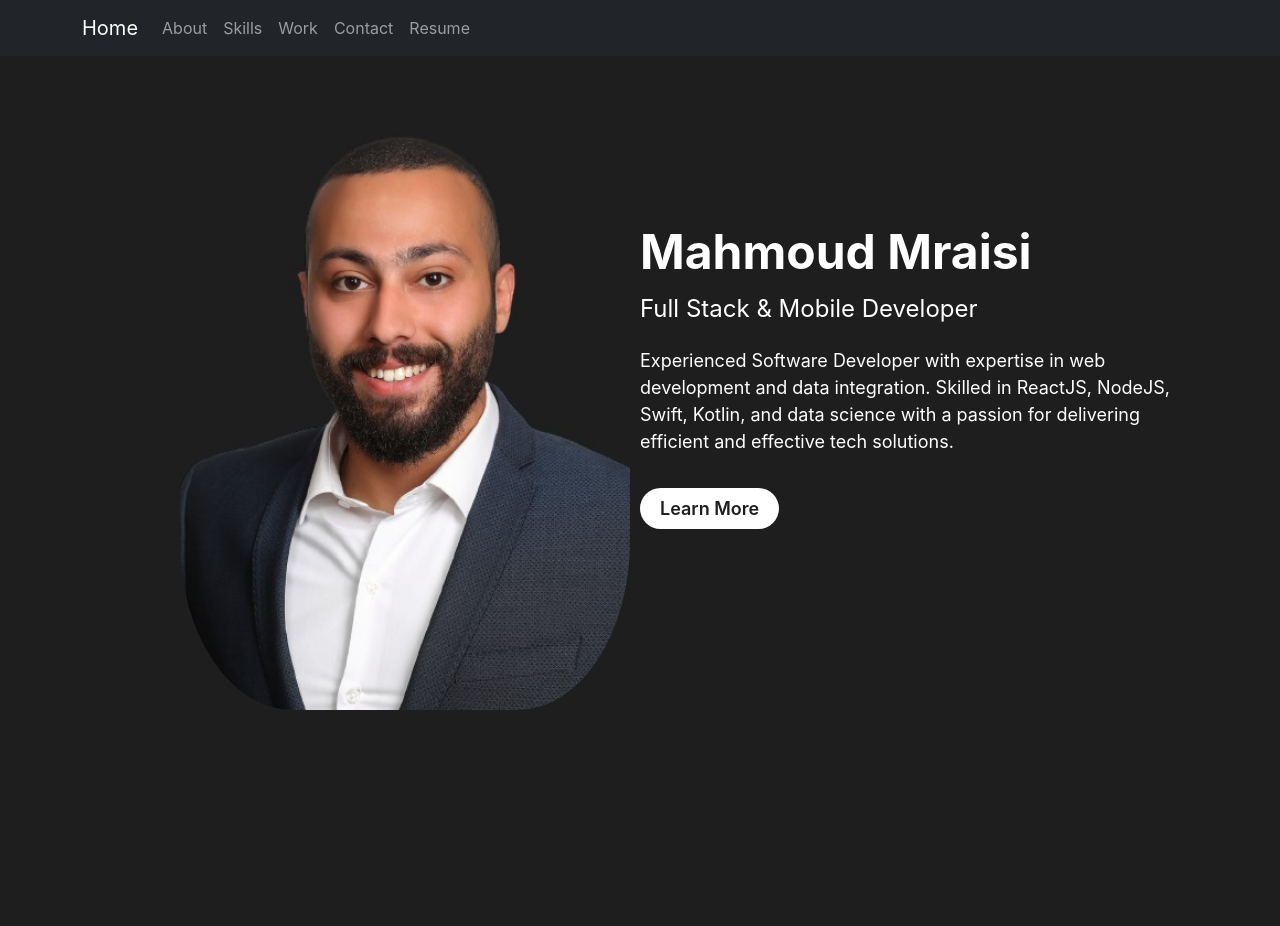
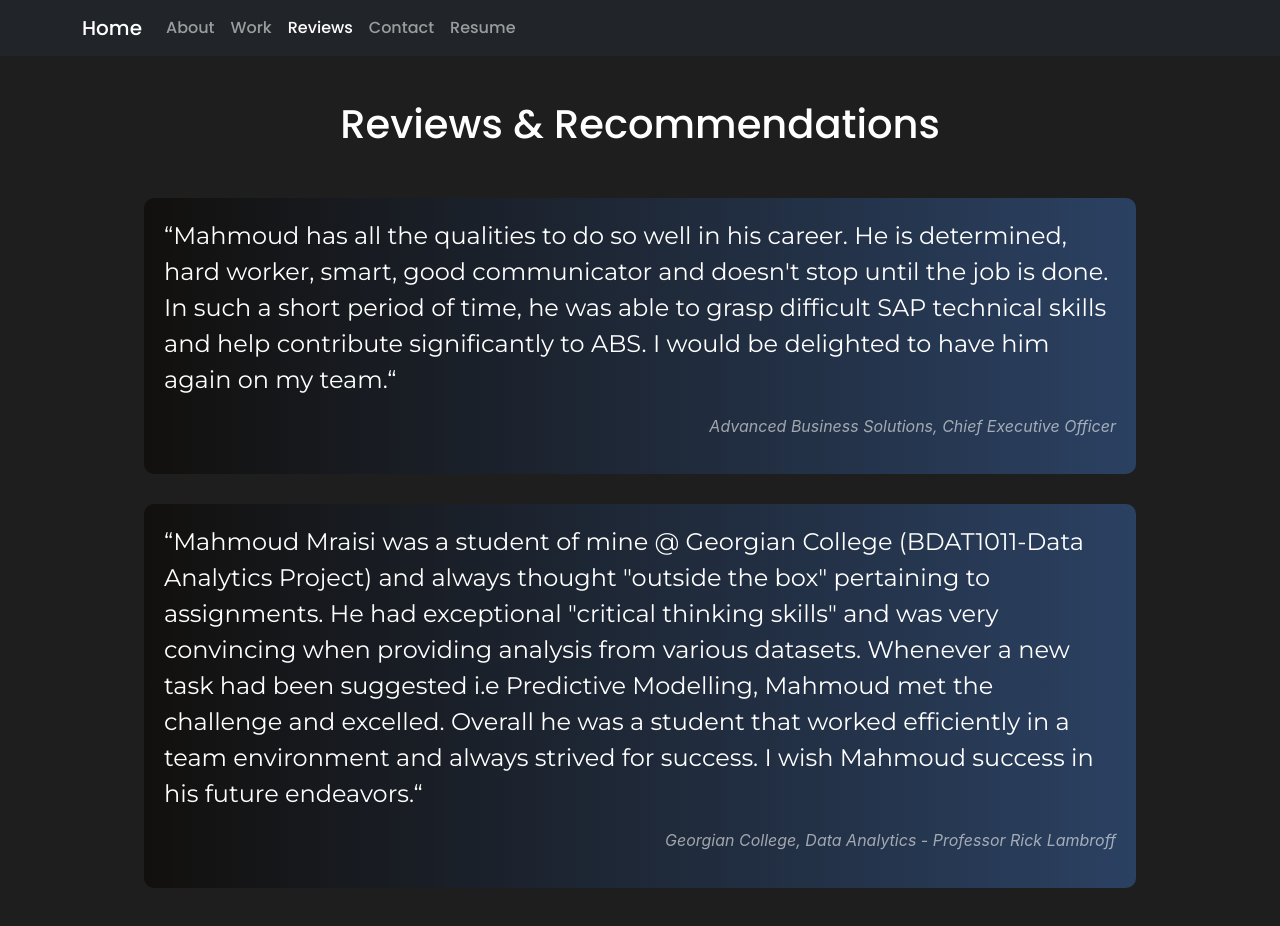
Before and after one commit to m-mraisi/mahmoud_mraisi_portfolio, a React (Create React App) app: page /reviews in a window 1280 px wide. Before the commit this address led to /. Shown: the top 926 px of the page. Before the commit the page ends 800 px from the top, so only its background shows below. Built offline with nearby package versions, Linux system fonts and the light colour scheme.

Commit message:
added the Reviews Page

```diff
--- a/src/App.js
+++ b/src/App.js
@@ -6,10 +6,15 @@ import Layout from "./components/layout/Layout";
 import Skills from "./components/Skills";
 import Work from "./components/Work";
 import Contact from "./components/Contact";
+import Reviews from "./components/Reviews";
 
 function App() {
   return (
     <Layout>
+      <style>
+        @import
+        url('https://fonts.googleapis.com/css2?family=Montserrat&family=Poppins:wght@500&display=swap');
+      </style>
       <Switch>
         <Route path="/" exact>
           <Hero />
@@ -23,6 +28,9 @@ function App() {
         <Route path="/work">
           <Work />
         </Route>
+        <Route path="/reviews">
+          <Reviews />
+        </Route>
         <Route path="/contact">
           <Contact />
         </Route>
--- a/src/components/About.css
+++ b/src/components/About.css
@@ -25,6 +25,7 @@
   font-size: 48px;
   font-weight: 700;
   margin-bottom: 10px;
+  font-family: 'Poppins', sans-serif;
 }
 
 .about-page-subheader {
@@ -33,6 +34,7 @@
   margin-bottom: 20px;
   color: #819dc4;
   width: 85vw;
+  font-family: 'Montserrat', sans-serif;
 }
 
 .about-page-description {
@@ -41,6 +43,7 @@
   line-height: 1.5;
   margin-bottom: 40px;
   text-align:justify;
+  font-family: 'Montserrat', sans-serif;
 }
 
 .about-page-button {
--- a/src/components/Contact.css
+++ b/src/components/Contact.css
@@ -6,7 +6,19 @@
     font-family: Arial, Helvetica, sans-serif;
     height: 100%;
     margin-top: 30px;
+    animation: slide-down 600ms ease-out forwards;
   }
+
+  @keyframes slide-down {
+      from {
+        opacity: 0;
+        transform: translateY(-3rem);
+      }
+      to {
+        opacity: 1;
+        transform: translateY(0);
+      }
+    }
 
 
 
@@ -20,12 +32,14 @@
   color: white;
   font-weight: bold;
     margin-bottom: 50px;
+    font-family: 'Poppins', sans-serif;
   }
 
   .page-sub-title {
-    font-size: 26px;
+    font-size: 20px;
     margin-bottom: 50px;
     margin-top: 20px;
+    font-family: 'Montserrat', sans-serif;
   }
 
   .contact-form {
--- a/src/components/HeroPage.css
+++ b/src/components/HeroPage.css
@@ -29,12 +29,16 @@
   font-size: 48px;
   font-weight: 700;
   margin-bottom: 10px;
+  font-family: 'Poppins', sans-serif;
+
 }
 
 .hero-page-subheader {
   font-size: 24px;
   font-weight: 400;
   margin-bottom: 20px;
+  font-family: 'Montserrat', sans-serif;
+  color: #819dc4;
 }
 
 .hero-page-description {
@@ -42,6 +46,7 @@
   font-weight: 400;
   line-height: 1.5;
   margin-bottom: 40px;
+  font-family: 'Montserrat', sans-serif;
 }
 
 .hero-page-button {
@@ -53,6 +58,7 @@
   color: #1e1e1e;
   text-decoration: none;
   transition: all 0.3s ease-in-out;
+  font-family: 'Montserrat', sans-serif;
 }
 
 .hero-page-button:hover {
@@ -83,7 +89,7 @@
     text-align: center;
   }
   .hero-page-description{
-    text-align:justify;
+    text-align: justify;
 
   }
   .hero-page-image-section {
--- /dev/null
+++ b/src/components/Reviews.js
@@ -0,0 +1,43 @@
+import React from "react";
+import classes from "./Reviews.module.css";
+
+const Reviews = () => {
+  return (
+    <div className={classes["reviews-container"]}>
+      <h1 className={classes["reviews-title"]}>Reviews & Recommendations</h1>
+      <div className={classes["reviews-sections-container"]}>
+        <div className={classes["review-section"]}>
+          <p className={classes["review-text"]}>
+            “Mahmoud has all the qualities to do so well in his career. He is
+            determined, hard worker, smart, good communicator and doesn't stop
+            until the job is done. In such a short period of time, he was able
+            to grasp difficult SAP technical skills and help contribute
+            significantly to ABS. I would be delighted to have him again on my
+            team.“
+          </p>
+          <p className={classes["reviewer-name"]}>
+            Advanced Business Solutions, Chief Executive Officer
+          </p>
+        </div>
+        <div className={classes["review-section"]}>
+          <p className={classes["review-text"]}>
+            “Mahmoud Mraisi was a student of mine @ Georgian College
+            (BDAT1011-Data Analytics Project) and always thought "outside the
+            box" pertaining to assignments. He had exceptional "critical
+            thinking skills" and was very convincing when providing analysis
+            from various datasets. Whenever a new task had been suggested i.e
+            Predictive Modelling, Mahmoud met the challenge and excelled.
+            Overall he was a student that worked efficiently in a team
+            environment and always strived for success. I wish Mahmoud success
+            in his future endeavors.“
+          </p>
+          <p className={classes["reviewer-name"]}>
+            Georgian College, Data Analytics - Professor Rick Lambroff
+          </p>
+        </div>
+      </div>
+    </div>
+  );
+};
+
+export default Reviews;
--- /dev/null
+++ b/src/components/Reviews.module.css
@@ -0,0 +1,68 @@
+.reviews-container{
+  margin: 100px auto;
+}
+
+
+.reviews-sections-container {
+  background-color: #1E1E1E;
+  padding: 20px;
+  display: grid;
+  grid-template-columns: repeat(1,1fr);
+  row-gap: 30px;
+  place-items: center;
+  margin-top: 30px;
+animation: slide-down 600ms ease-out forwards;
+}
+
+@keyframes slide-down {
+    from {
+      opacity: 0;
+      transform: translateY(-3rem);
+    }
+    to {
+      opacity: 1;
+      transform: translateY(0);
+    }
+  }
+
+.reviews-title {
+  text-align: center;
+  color: white;
+  font-family: 'Poppins', sans-serif;
+}
+
+.review-section {
+  width: 80%;
+  padding: 20px;
+  border-radius: 10px;
+  background: linear-gradient(to right,  #12100E, #2B4162);
+}
+
+
+.review-text {
+  color: white;
+  font-size: 1.5rem;
+  font-family: 'Montserrat', sans-serif;
+}
+
+.reviewer-name {
+  text-align: right;
+  color: rgba(255, 255, 255, 0.578);
+  font-style: italic;
+}
+
+@media (max-width: 992px) {
+  .reviews-title {
+    font-size: 23px;
+  }
+  .review-text {
+    font-size: 1.1rem;
+    width: 100%;
+    font-weight: 400;
+    overflow-wrap: break-word;
+  }
+  .reviews-sections-container {
+    width: 100%;
+  }
+
+}
--- a/src/components/Skills.css
+++ b/src/components/Skills.css
@@ -6,7 +6,6 @@
     height: 100%;
     background-color: #1E1E1E;
     color: white;
-    font-family: Arial, Helvetica, sans-serif;
     font-weight: bold;
     margin: 65px auto;
     animation: slide-down 600ms ease-out forwards;
@@ -60,7 +59,6 @@
   .skill h3 {
     margin: auto 0px;
     font-size: 20px;
-    font-family: Arial, Helvetica, sans-serif;
     font-weight: bold;
   }
 
--- a/src/components/Work.css
+++ b/src/components/Work.css
@@ -2,17 +2,17 @@
 background-color: #1E1E1E;
 height: 100%;
 width: 90%;
-margin: 80px auto;
+margin: 90px auto;
 text-align: center;
 justify-content: center;
 align-items: center;
 color: white;
-font-family: Arial, Helvetica, sans-serif
 }
 .work-page-title{
     font-size: 35px;
     text-align: center;
     font-weight: bold;
+    font-family: 'Poppins', sans-serif;
 }
 
 .projects {
@@ -56,6 +56,7 @@ box-shadow: 0px 10px 20px rgba(0, 0, 0, 0.1);
 font-size: 25px;
 margin-bottom: 20px;
 font-weight: bold;
+font-family: 'Poppins', sans-serif;
 }
 
 .project-details {
@@ -94,6 +95,8 @@ width: 100%;
 /* text-align:inherit; */
 text-align: left;
 margin: 10px 0px;
+font-family: 'Montserrat', sans-serif;
+text-align: justify;
 }
 
 @media (max-width: 992px) {
--- a/src/components/layout/Header.css
+++ b/src/components/layout/Header.css
@@ -1,6 +1,3 @@
 .header-container{
-    position: fixed;
-    top: 0;
-    width: 100%;
-    z-index: 1;
+    font-family: 'Poppins', sans-serif;
 }
--- a/src/components/layout/Header.js
+++ b/src/components/layout/Header.js
@@ -4,6 +4,7 @@ import Nav from "react-bootstrap/Nav";
 import Navbar from "react-bootstrap/Navbar";
 import { useState } from "react";
 import resume from "../assets/Mahmoud_Mraisi_Resume.pdf";
+import "./Header.css";
 
 function CollapsibleExample() {
   const [expanded, setExpanded] = useState(false);
@@ -18,7 +19,7 @@ function CollapsibleExample() {
       variant="dark"
       fixed="top"
     >
-      <Container>
+      <Container className="header-container">
         <Navbar.Brand
           as={NavLink}
           to="/"
@@ -30,16 +31,20 @@ function CollapsibleExample() {
         <Navbar.Collapse
           id="responsive-navbar-nav"
           onClick={() => setExpanded(expanded && !expanded)}
+          className="nav-container"
         >
           <Nav className="me-auto">
             <Nav.Link as={NavLink} to="/about">
               About
             </Nav.Link>
-            <Nav.Link as={NavLink} to="/skills">
+            {/* <Nav.Link as={NavLink} to="/skills">
               Skills
-            </Nav.Link>
+            </Nav.Link> */}
             <Nav.Link as={NavLink} to="/work">
               Work
+            </Nav.Link>
+            <Nav.Link as={NavLink} to="/reviews">
+              Reviews
             </Nav.Link>
             <Nav.Link as={NavLink} to="/contact">
               Contact
@@ -48,6 +53,9 @@ function CollapsibleExample() {
               Resume
             </Nav.Link>
           </Nav>
+          {/* <Nav className="me-auto ">
+
+          </Nav> */}
         </Navbar.Collapse>
       </Container>
     </Navbar>
```
